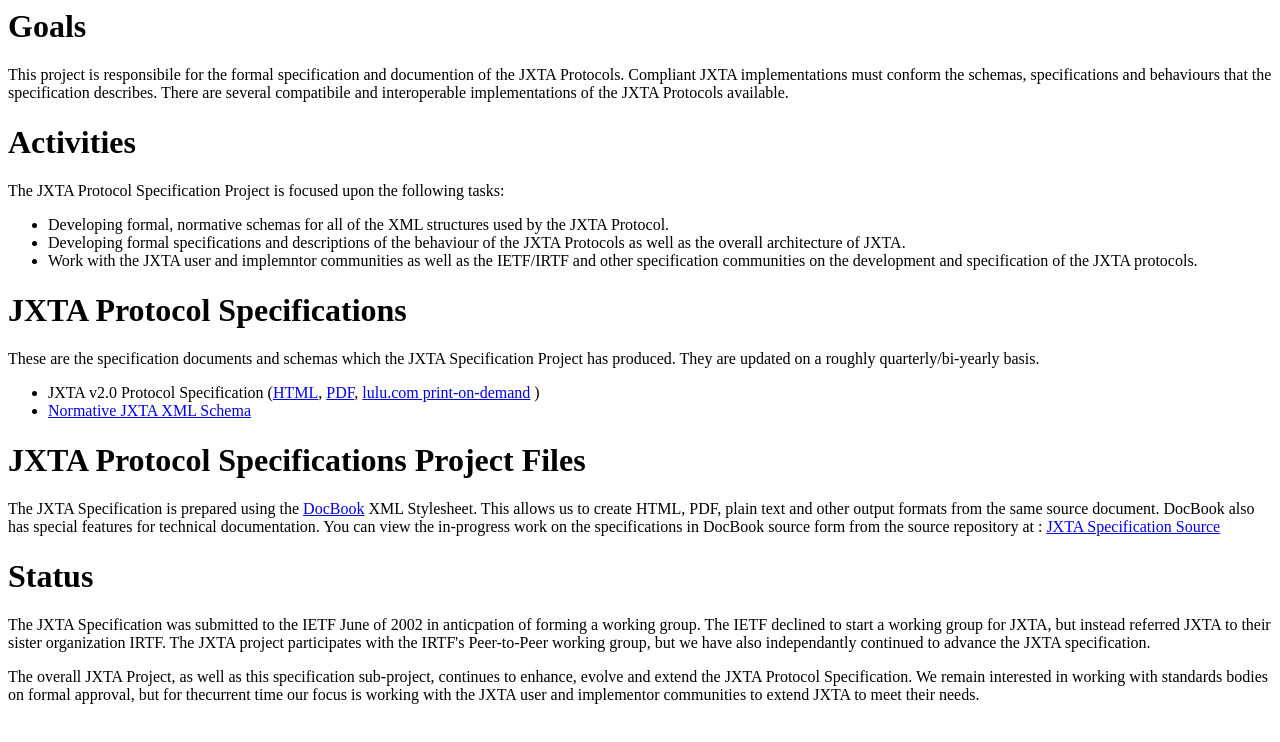
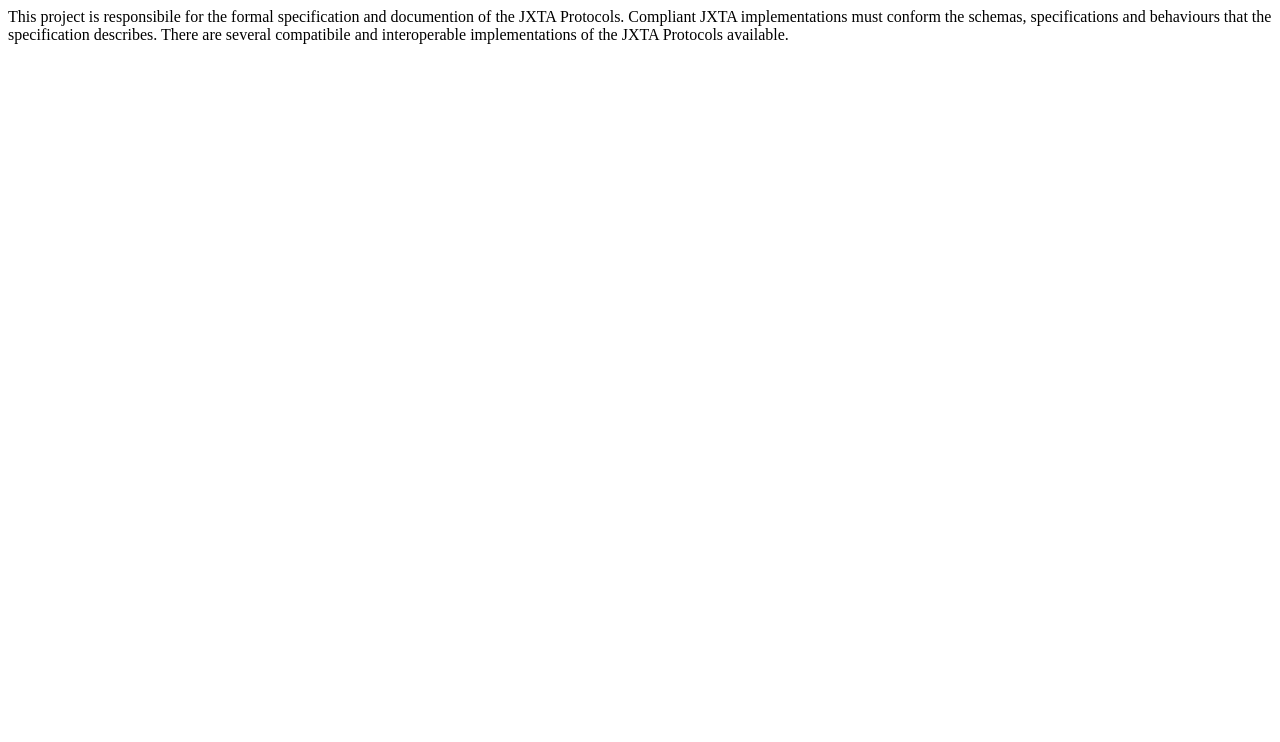
Before and after one commit to chaupal/jxta-spec, a plain HTML site: page www/index.html in a window 1280 px wide. Drawn offline with Linux system fonts and the light colour scheme.

Commit message:
Committed through web interface.

```diff
--- a/www/index.html
+++ b/www/index.html
@@ -1,65 +1 @@
-<!DOCTYPE HTML PUBLIC "-//W3C//DTD HTML 3.2//EN">
-<HTML>
-<HEAD>
-	<META HTTP-EQUIV="CONTENT-TYPE" CONTENT="text/html; charset=iso-8859-1">
-	<TITLE>JXTA Protocol Specification Project</TITLE>
-</HEAD>
-
-<BODY>
-<H1>Goals</H1>
-<P>This project is responsibile for the formal specification and documention of
-the JXTA Protocols. Compliant JXTA implementations must conform the schemas,
-specifications and behaviours that the specification describes. There are
-several compatibile and interoperable implementations of the JXTA Protocols
-available. </P>
-
-<H1>Activities</H1>
-<P>The JXTA Protocol Specification Project is focused upon the following tasks:</P>
-<ul>
-    <li>Developing formal, normative schemas for all of the XML structures used by
-    the JXTA Protocol.</li>
-    <li>Developing formal specifications and descriptions of the behaviour of
-    the JXTA Protocols as well as the overall architecture of JXTA.</li>
-    <li>Work with the JXTA user and implemntor communities as well as the
-    IETF/IRTF and other specification communities on the development and
-    specification of the JXTA protocols.</li>
-</ul>
-
-<H1>JXTA Protocol Specifications</H1>
-<P>These are the specification documents and schemas which the JXTA
-Specification Project has produced. They are updated on a roughly
-quarterly/bi-yearly basis.</P>
-<UL>
-	<LI>JXTA v2.0 Protocol Specification
-	(<A HREF="https://jxta-spec.dev.java.net/nonav/JXTAProtocols.html" target="_blank">HTML</A>,
-          <A HREF="JXTAProtocols.pdf">PDF</A>,
-          <a HREF="http://www.lulu.com/content/1317409">lulu.com print-on-demand</a>
-<!--  ,  <A HREF="http://spec.jxta.org/nonav/v1.0/docbook/JXTAProtocols.txt" target="_blank">TXT</A> -->
- )
- <li><A HREF="https://jxta-spec.dev.java.net/source/browse/jxta-spec/std/jxta.xsd">Normative JXTA XML Schema</A></li>
-</UL>
-
-<H1>JXTA Protocol Specifications Project Files</H1>
-
-<P>The JXTA Specification is prepared using the
-<A href="http://www.docbook.org/" target="_blank">DocBook</A> XML Stylesheet.
-This allows us to create HTML, PDF, plain text and other output formats from the
-same source document. DocBook also has special features for technical
-documentation. You can view the in-progress work on the
-specifications in DocBook source form from the source repository at : <A HREF="https://jxta-spec.dev.java.net/source/browse/jxta-spec/src/">JXTA Specification Source</A></P>
-</P>
-<H1>Status</H1>
-<P>The JXTA Specification was submitted to the IETF June of 2002 in anticpation
-of forming a working group. The IETF declined to start a working group for JXTA,
-but instead referred JXTA to their sister organization IRTF. The JXTA project
-participates with the IRTF's Peer-to-Peer working group, but we have also
-independantly continued to advance the JXTA specification.</P>
-
-<P>The overall JXTA Project, as well as this specification sub-project,
-continues to enhance, evolve and extend the JXTA Protocol Specification. We
-remain interested in working with standards bodies on formal approval, but for
-thecurrent time our focus is working with the JXTA user and implementor
-communities to extend JXTA to meet their needs.</P>
-</P>
-</BODY>
-</HTML>
+<meta http-equiv="Content-Type" content="text/html; charset=UTF-8" />This project is responsibile for the formal specification and documention of  the JXTA Protocols. Compliant JXTA implementations must conform the schemas, specifications and behaviours that the specification describes. There are  several compatibile and interoperable implementations of the JXTA Protocols available.
```
